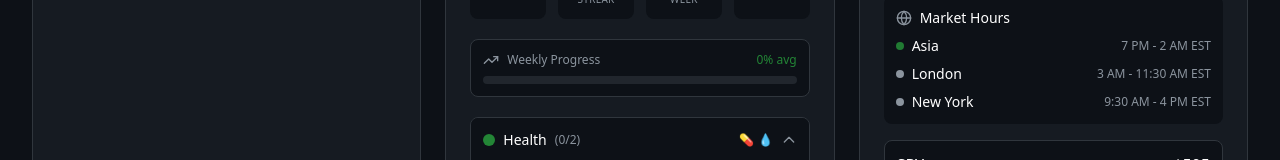
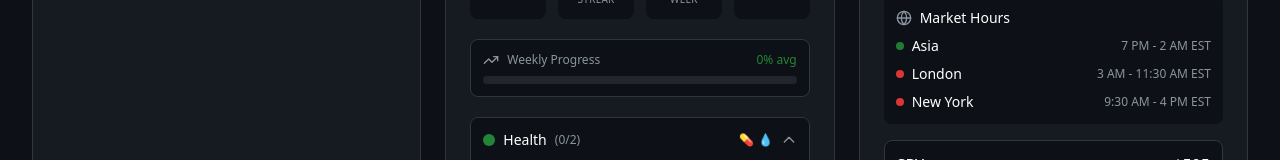
Before and after one commit to mschiumo/juno-mission-control, a Next.js app: page / in a window 1280 px wide. Shown: the part 420-580 px from the top of the page. Built offline with nearby package versions, Linux system fonts and the light colour scheme; no server answers; the database is empty.

Commit message:
fix: Market hours closed indicator now red instead of gray
- Open: Green with pulse animation
- Closed: Red (was gray)

```diff
--- a/components/MarketCard.tsx
+++ b/components/MarketCard.tsx
@@ -186,7 +186,7 @@ export default function MarketCard() {
           {marketStatus.map((market) => (
             <div key={market.name} className="flex items-center justify-between">
               <div className="flex items-center gap-2">
-                <div className={`w-2 h-2 rounded-full ${market.isOpen ? 'bg-[#238636] animate-pulse' : 'bg-[#8b949e]'}`} />
+                <div className={`w-2 h-2 rounded-full ${market.isOpen ? 'bg-[#238636] animate-pulse' : 'bg-[#da3633]'}`} />
                 <span className="text-sm text-white">{market.name}</span>
               </div>
               <span className="text-xs text-[#8b949e]">{market.hours}</span>
```
